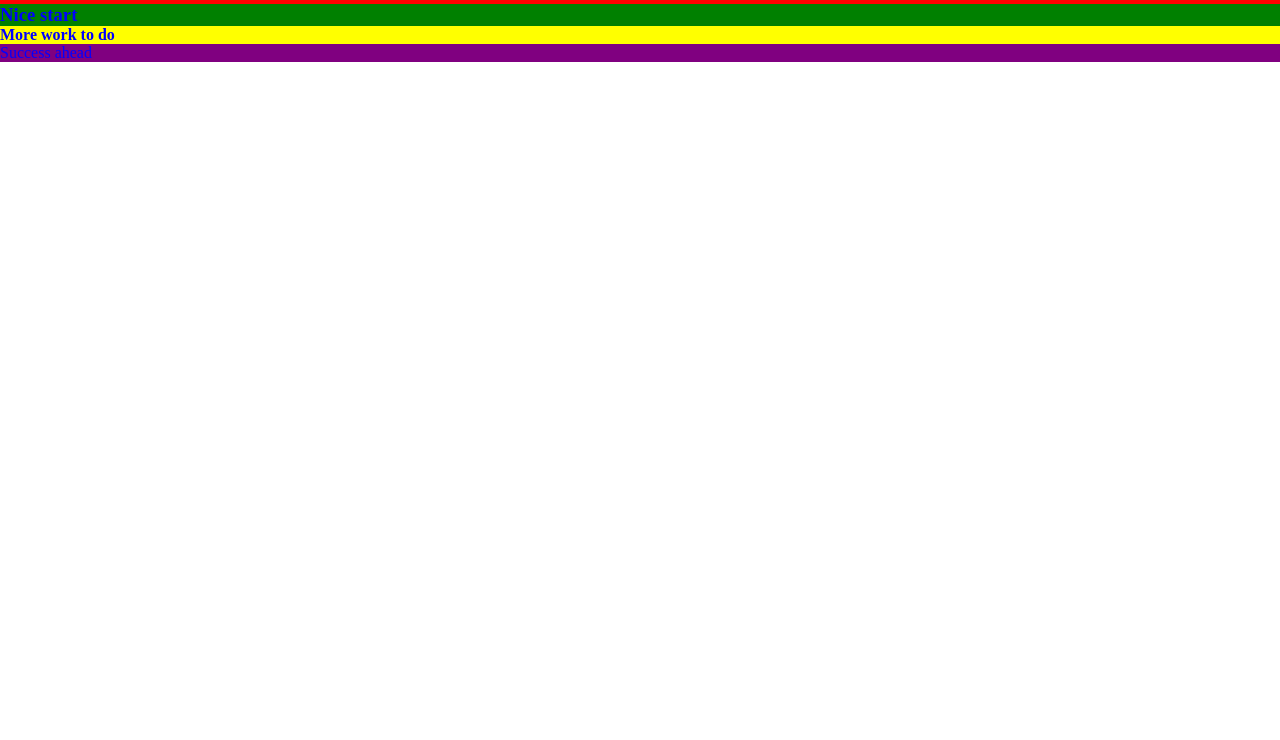
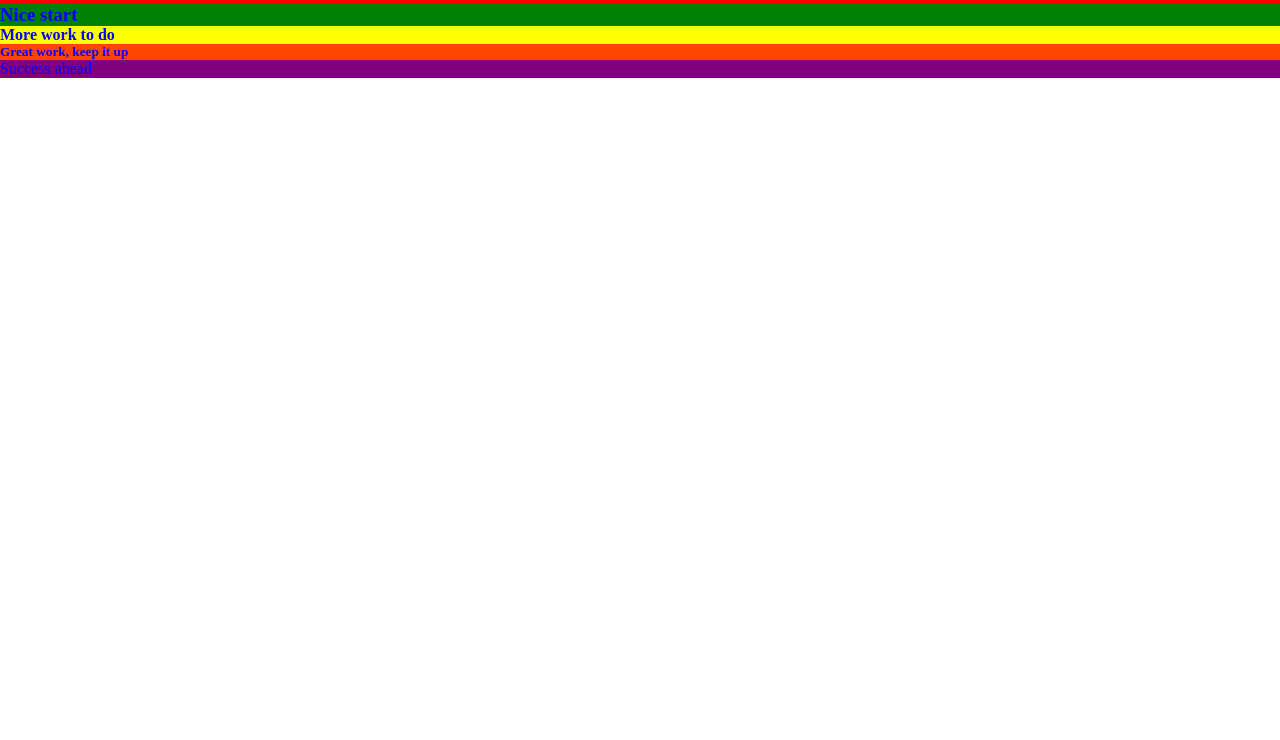
Before and after one commit to abolarinwachristianah2024-code/Class_task, a website: page index.html in a window 1280 px wide. Shown: the part 60-800 px from the top of the page. Drawn offline with Linux system fonts and the light colour scheme.

Commit message:
I edited the html and css file

```diff
--- a/index.css
+++ b/index.css
@@ -18,6 +18,10 @@ h4{
     color:blue;
     background-color: yellow;
 }
+h5{
+    color:blue;
+    background-color: orangered;
+}
 p{
     color:blue;
     background-color: purple;
--- a/index.html
+++ b/index.html
@@ -12,6 +12,7 @@
         <h2>I am excited</h2>
         <h3>Nice start</h3>
         <h4>More work to do</h4>
+        <h5>Great work, keep it up</h5>
         <p>Success ahead</p>
     </div>
 
```
